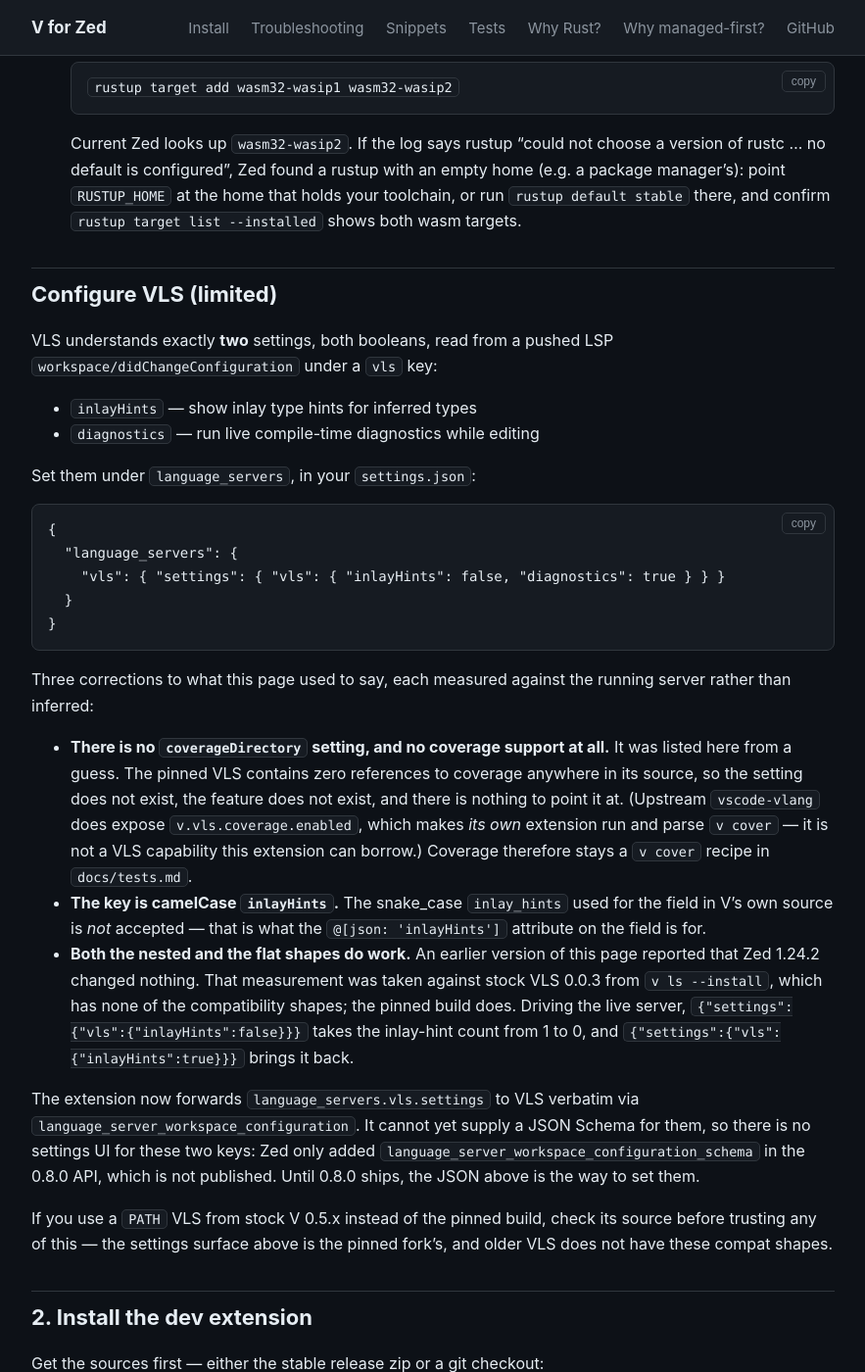
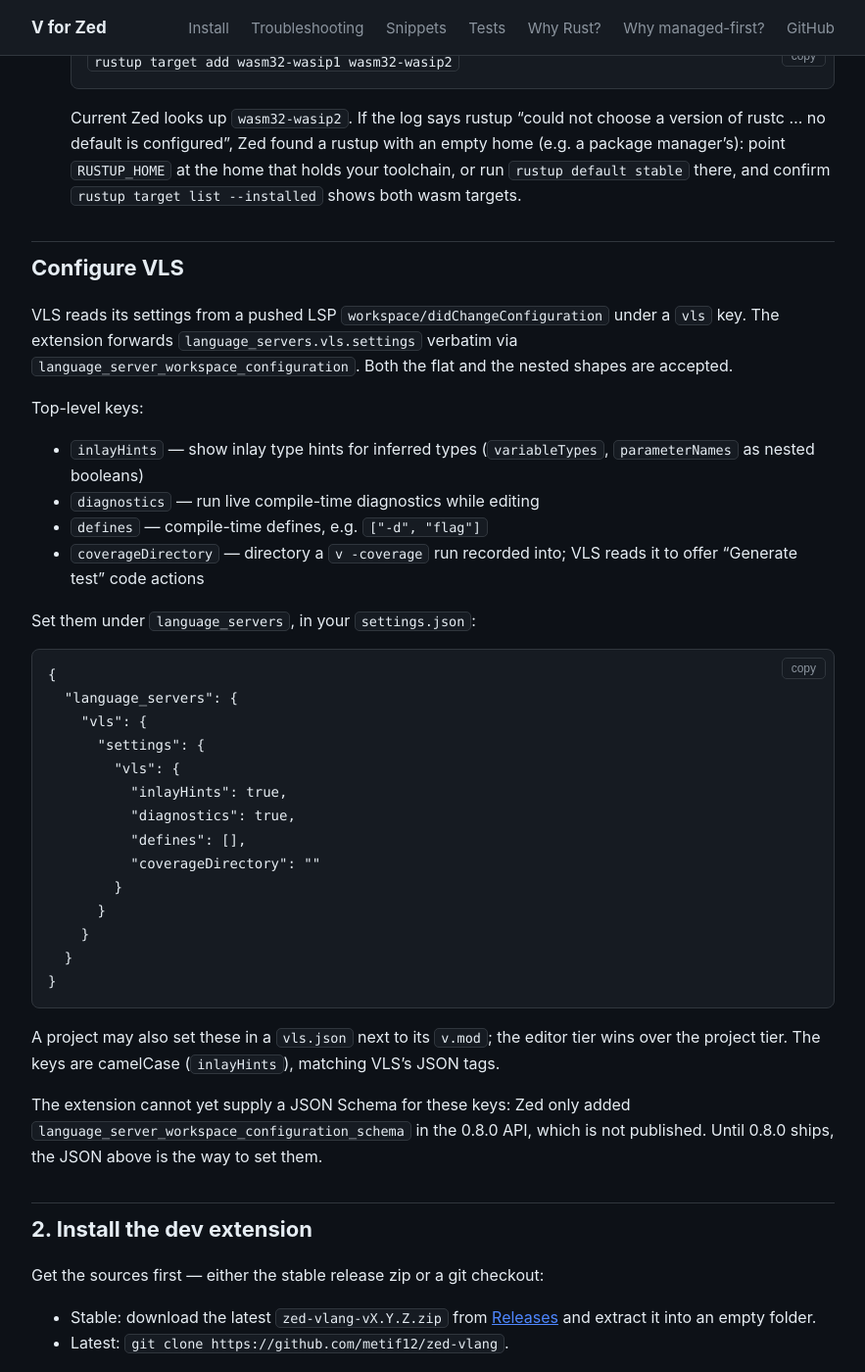
Before and after one commit to metif12/zed-vlang, a Jekyll site: the page built from docs/install.md, in a window 1280 px wide and 1400 px high, scrolled down 882 px. Shown: the whole window at 98% size, without its empty margins (198-1081 px from the left). Built offline with Jekyll 4.4.1, drawn with Linux system fonts in a browser that asks for light colours; some of the changed text lies outside the part shown.

````diff
--- a/Cargo.toml
+++ b/Cargo.toml
@@ -1,6 +1,6 @@
 [package]
 name = "zed-vlang"
-version = "0.7.0"
+version = "0.8.0"
 edition = "2021"
 
 [lib]
--- a/docs/install.md
+++ b/docs/install.md
@@ -17,11 +17,8 @@ Every step below was verified end-to-end (Zed 1.24.2, V 0.5.2, VLS 0.0.3).
   # V 0.5.2 ...
   ```
 
-- VLS: comes with the extension. A `PATH` install is still respected
-  as fallback (verified end-to-end on `VLS 0.0.3`); otherwise the pinned
-  build downloads once — approve Zed's one-time download prompt when it
-  appears. To install VLS yourself
-  (takes a few minutes to compile from source):
+- VLS: the official language server shipped with the V toolchain. Install
+  it once, then make sure `vls` is on `PATH`:
 
   ```sh
   v ls --install
@@ -29,19 +26,17 @@ Every step below was verified end-to-end (Zed 1.24.2, V 0.5.2, VLS 0.0.3).
   # VLS 0.0.3
   ```
 
-  (Older guides mention `v build-vls`; current V provides it as
-  `v ls --install`.) Launch Zed from a shell where `vls` resolves —
-  the extension inherits Zed's `PATH`.
+  `v ls --install` places the binary under `~/.vls`. The extension
+  resolves `vls` from `PATH` and speaks LSP stdio, so it always tracks
+  the VLS that matches your compiler. A custom build is respected as long
+  as its `vls` is first on `PATH`. Launch Zed from a shell where `vls`
+  resolves — the extension inherits Zed's `PATH`.
 
 ### Version compatibility
 
-`v ls` has shipped since V 0.3.1 (PR `vlang/v#15009`, commit `235ef23`,
-2022-07-11); `v build-vls` never existed as a subcommand. Verified
-end-to-end on V 0.5.2 + VLS 0.0.3. The newer GitHub VLS tag `0.3` is not
-a drop-in upgrade with current V (see
-[Troubleshooting](./troubleshooting.md#vls-03-is-not-a-drop-in-upgrade)).
-The extension itself is version-agnostic: it resolves `vls` on `PATH`
-and speaks LSP stdio.
+Verified end-to-end on V 0.5.2 + VLS 0.0.3 (from `v ls --install`).
+`v ls` has shipped since V 0.3.1. The extension is version-agnostic: it
+resolves `vls` on `PATH` and speaks LSP stdio.
 
 - Rust with the wasm targets, so Zed can compile the extension:
 
@@ -56,54 +51,49 @@ and speaks LSP stdio.
    `rustup default stable` there, and confirm
    `rustup target list --installed` shows both wasm targets.
 
-## Configure VLS (limited)
+## Configure VLS
 
-VLS understands exactly **two** settings, both booleans, read from a pushed
-LSP `workspace/didChangeConfiguration` under a `vls` key:
+VLS reads its settings from a pushed LSP `workspace/didChangeConfiguration`
+under a `vls` key. The extension forwards `language_servers.vls.settings`
+verbatim via `language_server_workspace_configuration`. Both the flat and
+the nested shapes are accepted.
+
+Top-level keys:
 
 - `inlayHints` — show inlay type hints for inferred types
+  (`variableTypes`, `parameterNames` as nested booleans)
 - `diagnostics` — run live compile-time diagnostics while editing
+- `defines` — compile-time defines, e.g. `["-d", "flag"]`
+- `coverageDirectory` — directory a `v -coverage` run recorded into;
+  VLS reads it to offer "Generate test" code actions
 
 Set them under `language_servers`, in your `settings.json`:
 
 ```json
 {
   "language_servers": {
-    "vls": { "settings": { "vls": { "inlayHints": false, "diagnostics": true } } }
+    "vls": {
+      "settings": {
+        "vls": {
+          "inlayHints": true,
+          "diagnostics": true,
+          "defines": [],
+          "coverageDirectory": ""
+        }
+      }
+    }
   }
 }
 ```
 
-Three corrections to what this page used to say, each measured against the
-running server rather than inferred:
+A project may also set these in a `vls.json` next to its `v.mod`; the
+editor tier wins over the project tier. The keys are camelCase
+(`inlayHints`), matching VLS's JSON tags.
 
-- **There is no `coverageDirectory` setting, and no coverage support at
-  all.** It was listed here from a guess. The pinned VLS contains zero
-  references to coverage anywhere in its source, so the setting does not
-  exist, the feature does not exist, and there is nothing to point it at.
-  (Upstream `vscode-vlang` does expose `v.vls.coverage.enabled`, which makes
-  *its own* extension run and parse `v cover` — it is not a VLS capability
-  this extension can borrow.) Coverage therefore stays a `v cover` recipe in
-  `docs/tests.md`.
-- **The key is camelCase `inlayHints`.** The snake_case `inlay_hints` used for
-  the field in V's own source is *not* accepted — that is what the `@[json:
-  'inlayHints']` attribute on the field is for.
-- **Both the nested and the flat shapes do work.** An earlier version of this
-  page reported that Zed 1.24.2 changed nothing. That measurement was taken
-  against stock VLS 0.0.3 from `v ls --install`, which has none of the
-  compatibility shapes; the pinned build does. Driving the live server,
-  `{"settings":{"vls":{"inlayHints":false}}}` takes the inlay-hint count from
-  1 to 0, and `{"settings":{"vls":{"inlayHints":true}}}` brings it back.
-
-The extension now forwards `language_servers.vls.settings` to VLS verbatim
-via `language_server_workspace_configuration`. It cannot yet supply a JSON
-Schema for them, so there is no settings UI for these two keys: Zed only added
-`language_server_workspace_configuration_schema` in the 0.8.0 API, which is
-not published. Until 0.8.0 ships, the JSON above is the way to set them.
-
-If you use a `PATH` VLS from stock V 0.5.x instead of the pinned build, check
-its source before trusting any of this — the settings surface above is the
-pinned fork's, and older VLS does not have these compat shapes.
+The extension cannot yet supply a JSON Schema for these keys: Zed only
+added `language_server_workspace_configuration_schema` in the 0.8.0 API,
+which is not published. Until 0.8.0 ships, the JSON above is the way to
+set them.
 
 ## 2. Install the dev extension
 
````
Also changed, not shown: docs/index.md (+2 -2 lines), docs/troubleshooting.md (+7 -8 lines), docs/why-path-only.md (+5 -33 lines), extension.toml (+7 -1 lines), README.md, 2 other files.
